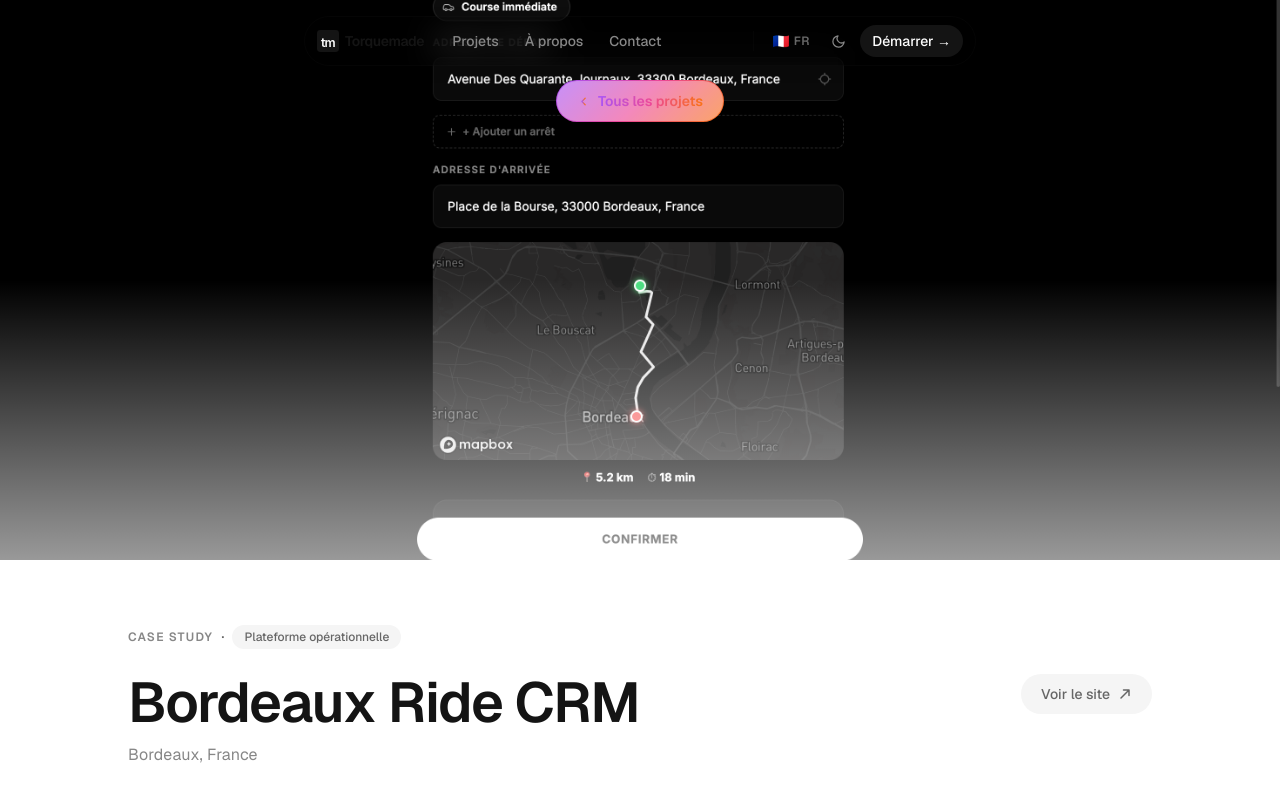
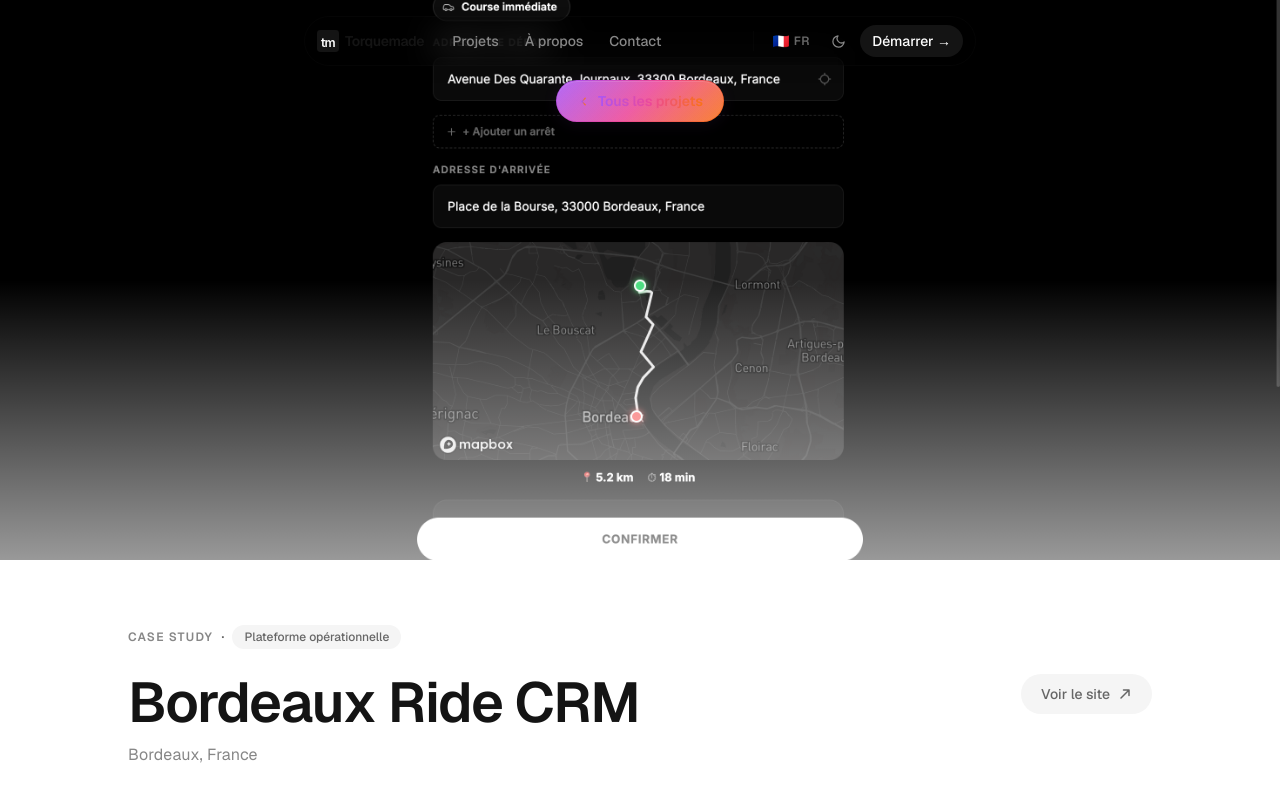
Before and after one commit to loanrmb/torquemade-v2, a Next.js app: page /work/bdxride-crm in a window 1280 px wide. Shown: the top 795 px of the page. Built offline with nearby package versions, Linux system fonts and the light colour scheme.

Commit message:
Update page.tsx

```diff
--- a/app/work/[slug]/page.tsx
+++ b/app/work/[slug]/page.tsx
@@ -44,32 +44,29 @@ export default function CaseStudyPage() {
     <>
       <NavPill />
 
-{/* ── BACK PILL — liquid glass multicolor ── */}
+{/* ── BACK PILL — liquid glass ── */}
 <div className="fixed top-[4.5rem] left-0 right-0 z-40 px-5 pointer-events-none">
   <div className="mx-auto max-w-5xl flex justify-center pt-2">
     <Link
       href="/work"
       className="pointer-events-auto inline-flex items-center gap-2 rounded-full px-5 py-2.5 text-sm font-semibold transition-opacity hover:opacity-75"
       style={{
-        background: 'linear-gradient(hsl(var(--bg-primary) / 0.35), hsl(var(--bg-primary) / 0.35)) padding-box, linear-gradient(135deg, #a855f7, #ec4899, #f97316) border-box',
-        border: '1.5px solid transparent',
-        backdropFilter: 'blur(16px)',
-        WebkitBackdropFilter: 'blur(16px)',
+        background: 'linear-gradient(hsl(var(--bg-primary) / 0.12), hsl(var(--bg-primary) / 0.12)) padding-box, linear-gradient(135deg, #a855f7 0%, #ec4899 50%, #f97316 100%) border-box',
+        border: '1px solid transparent',
+        backdropFilter: 'blur(20px) saturate(180%)',
+        WebkitBackdropFilter: 'blur(20px) saturate(180%)',
+        boxShadow: '0 2px 16px rgba(168,85,247,0.08), inset 0 1px 0 rgba(255,255,255,0.12)',
       }}
     >
-      {/* arrow — gradient */}
-      <svg width="13" height="13" viewBox="0 0 16 16" fill="none"
-        style={{ stroke: 'url(#arrow-grad)' }}
-      >
+      <svg width="13" height="13" viewBox="0 0 16 16" fill="none">
         <defs>
-          <linearGradient id="arrow-grad" x1="0%" y1="0%" x2="100%" y2="0%">
+          <linearGradient id="ag" x1="0%" y1="0%" x2="100%" y2="0%">
             <stop offset="0%" stopColor="#a855f7"/>
             <stop offset="100%" stopColor="#f97316"/>
           </linearGradient>
         </defs>
-        <path d="M10 12L6 8L10 4" strokeWidth="1.5" strokeLinecap="round" strokeLinejoin="round"/>
+        <path d="M10 12L6 8L10 4" stroke="url(#ag)" strokeWidth="1.5" strokeLinecap="round" strokeLinejoin="round"/>
       </svg>
-      {/* text — gradient */}
       <span style={{
         background: 'linear-gradient(to right, #a855f7, #ec4899, #f97316)',
         WebkitBackgroundClip: 'text',
```
